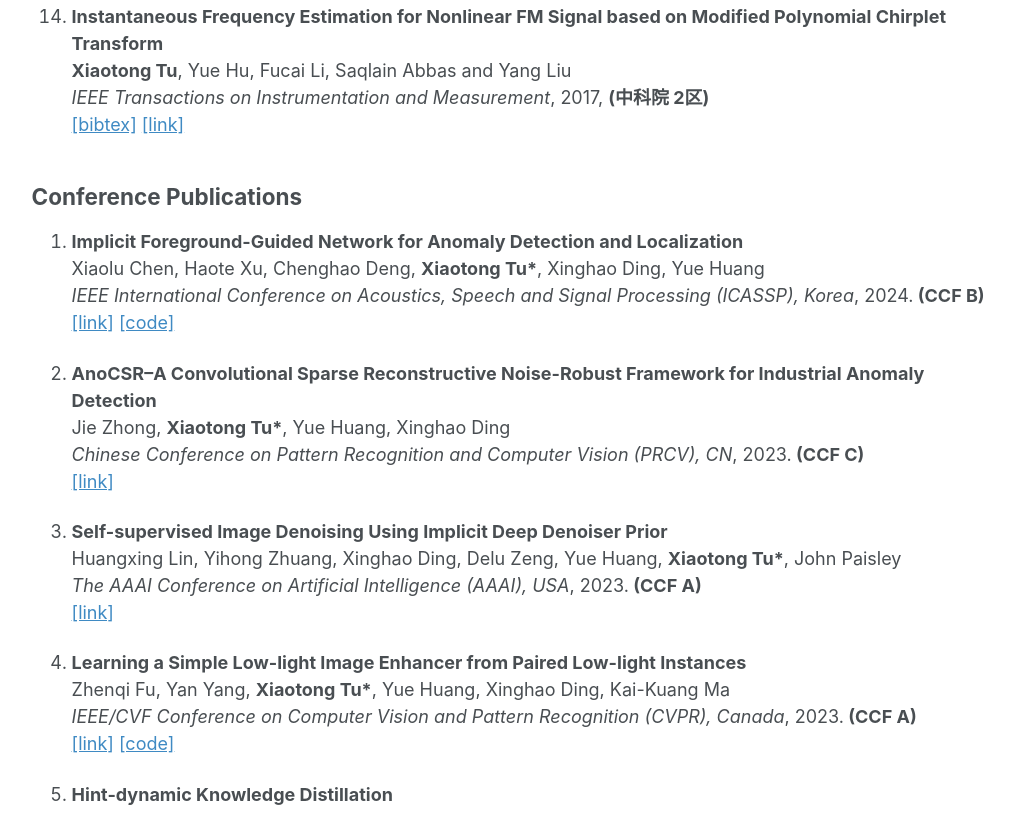
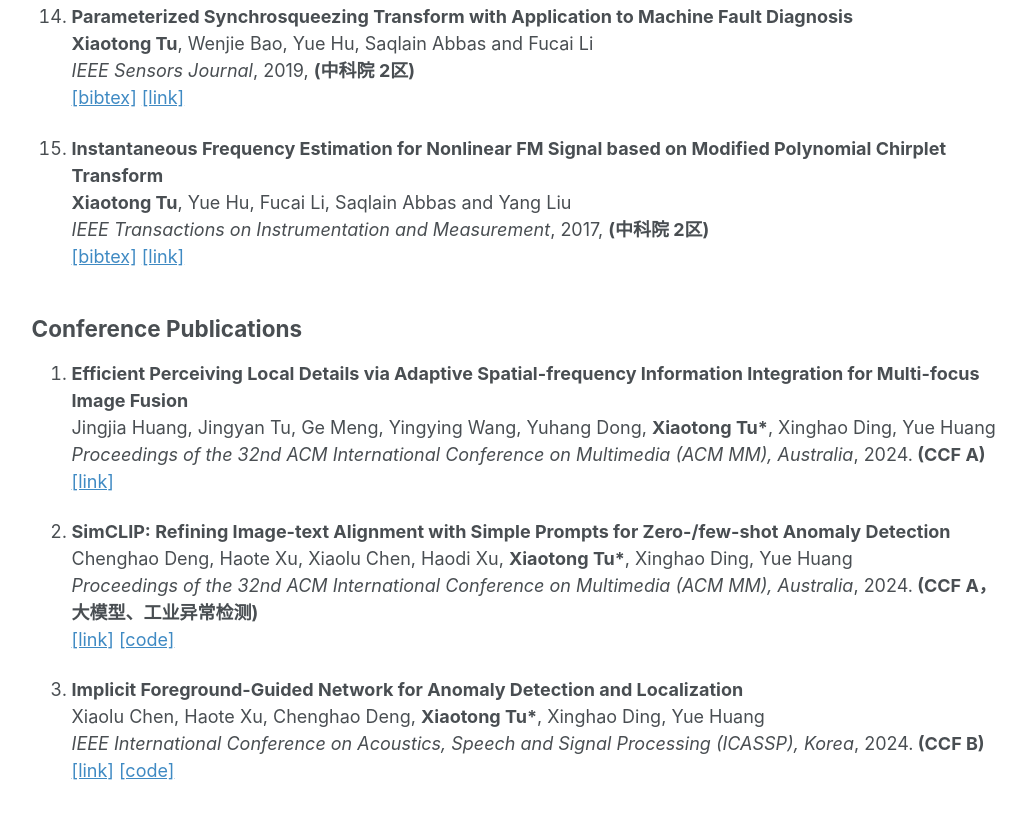
Before and after one commit to tormii/tormii.github.io, a plain HTML site: page publications.html in a window 1280 px wide. Shown: the part 1986-2800 px from the top of the page, without its empty margins (250-1276 px from the left). Drawn offline with nearby package versions, Linux system fonts and the light colour scheme; some packages are replaced by stand-ins of ours.

Commit message:
none
none

```diff
--- a/publications.html
+++ b/publications.html
@@ -122,7 +122,13 @@
       <script> function toggleBibtex(articleid) { var bib = document.getElementById('bib_' + articleid); if (bib) { if (bib.className.indexOf('bibtex') != -1) { bib.className.indexOf('noshow') == -1 ? bib.className = 'bibtex noshow' : bib.className = 'bibtex'; } } else { return; } } </script>
       <h2 id="journal-publications">Journal Publications</h2>
       <ol class="biblist">
-
+            <!-- Item: ForeCA  -->
+            <li>
+              <p> <b>Learning an Interpretable End-to-end Network for Real-time Acoustic Beamforming</b><br> Hao Liang, Guanxing Zhou, <b>Xiaotong Tu*</b>, Andreas Jakobsson, Yue Huang and Xinghao Ding <br> <i>Journal of Sound and Vibration</i>,
+                2024, <b>(中科院 2区)</b><br> <a
+                  href="https://www.sciencedirect.com/science/article/abs/pii/S0022460X24003821" class="textlink"
+                  target="_blank">[link]</a> <a href="https://github.com/HauLiang/DAMAS-FISTA-Net" class="textlink"
+                  target="_blank">[code]</a></p>
             <!-- Item: ForeCA  -->
          <li>
           <p> <b>Leveraging Foreground Collaboration and Augmentation for Industrial Anomaly Detection</b><br> Xiaolu Chen, Haote Xu, Jiaxiang Wang, <b>Xiaotong Tu*</b>, Yue Huang and Xinghao Ding <br> <i>IEEE Sensors Journal</i>,
@@ -310,8 +316,22 @@
       </ol>
       <h2 id="conference-publications">Conference Publications</h2>
       <ol class="biblist">
-                   <!-- Item: AnoCSR -->
-     <li>
+        <li>
+          <p> <b>Efficient Perceiving Local Details via Adaptive Spatial-frequency Information Integration for Multi-focus Image Fusion</b><br> Jingjia Huang, Jingyan Tu, Ge Meng, Yingying Wang, Yuhang Dong, <b>Xiaotong Tu*</b>, Xinghao Ding, Yue Huang
+                 <br> <i>Proceedings of the 32nd ACM International Conference on Multimedia (ACM MM), Australia</i>, 2024.<b> (CCF A)</b><br> <a
+              href="https://dl.acm.org/doi/abs/10.1145/3664647.3680738"
+              class="textlink" target="_blank">[link]</a> </p>
+           <!-- Item: SimCLIP -->
+
+        <li>
+          <p> <b>SimCLIP: Refining Image-text Alignment with Simple Prompts for Zero-/few-shot Anomaly Detection</b><br> Chenghao Deng, Haote Xu, Xiaolu Chen, Haodi Xu, <b>Xiaotong Tu*</b>, Xinghao Ding, Yue Huang
+                 <br> <i>Proceedings of the 32nd ACM International Conference on Multimedia (ACM MM), Australia</i>, 2024.<b> (CCF A，大模型、工业异常检测)</b><br> <a
+              href="https://dl.acm.org/doi/abs/10.1145/3664647.3681376"
+              class="textlink" target="_blank">[link]</a> <a href="https://github.com/CH-ORGI/SimCLIP" class="textlink"
+              target="_blank">[code]</a></p>
+           <!-- Item: SimCLIP -->
+
+       <li>
       <p> <b>Implicit Foreground-Guided Network for Anomaly Detection and Localization</b><br> Xiaolu Chen, Haote Xu, Chenghao Deng, <b>Xiaotong Tu*</b>, Xinghao Ding, Yue Huang
              <br> <i>IEEE International Conference on Acoustics, Speech and Signal Processing (ICASSP), Korea</i>, 2024.<b> (CCF B)</b><br> <a
           href="https://ieeexplore.ieee.org/abstract/document/10446952"
```
Also changed, not shown: index.html (+2 -1 lines).
